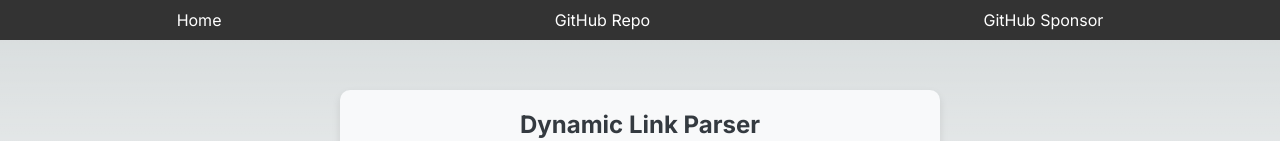
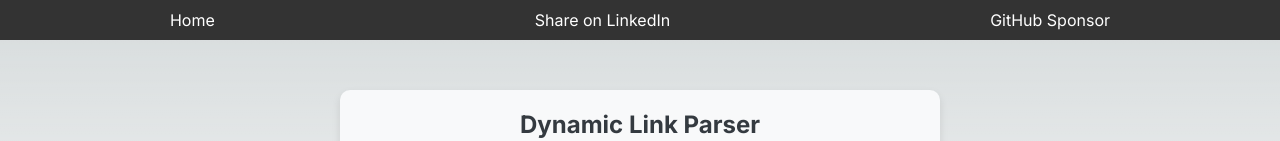
Before and after one commit to yunqilee/interview-questions, a Next.js app: page /pages/parse-link in a window 1280 px wide. Shown: the top 141 px of the page. Built offline with nearby package versions, Linux system fonts and the light colour scheme.

Commit message:
Update Navbar.tsx

```diff
--- a/app/components/Navbar.tsx
+++ b/app/components/Navbar.tsx
@@ -6,11 +6,11 @@
     <nav style={styles.navbar}>
       <Link href="/">Home</Link>
       <a
-        href="https://github.com/yunqilee/interview-questions"
+        href="https://www.linkedin.com/sharing/share-offsite/?url=https://interview-questions-zeta.vercel.app/"
         target="_blank"
         rel="noopener noreferrer"
       >
-        GitHub Repo
+        Share on LinkedIn
       </a>
       <a
         href="https://github.com/sponsors/yunqilee"
```
